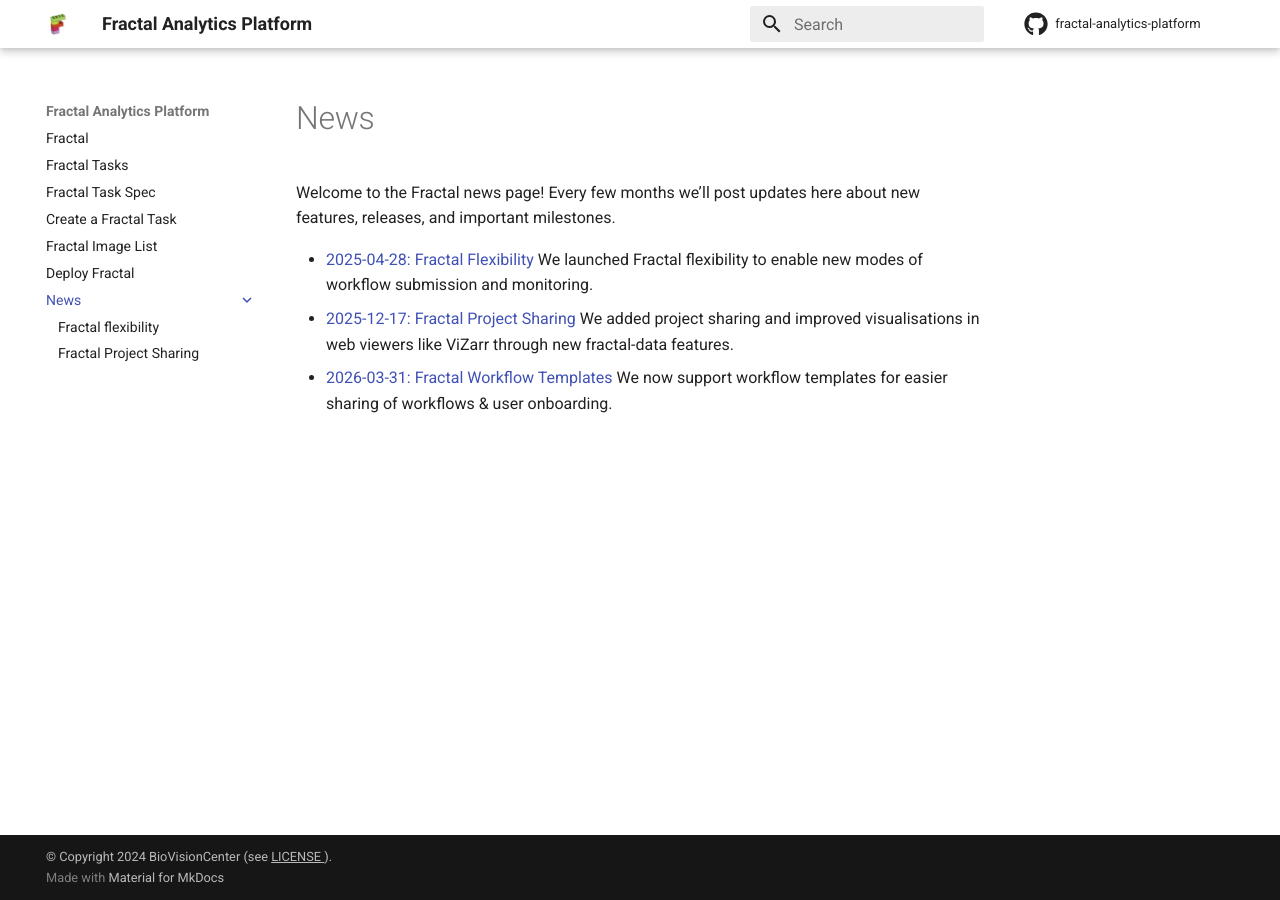
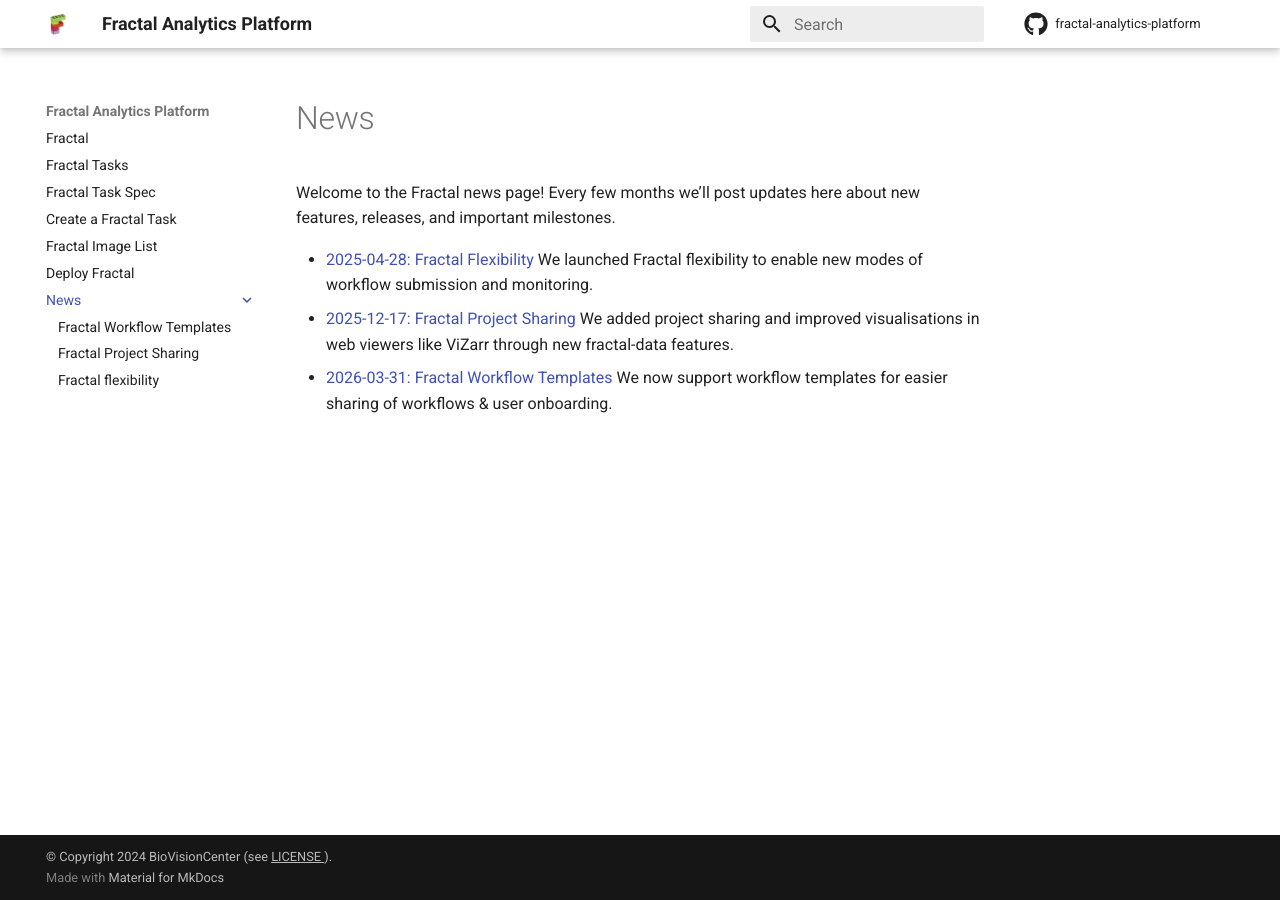
Before and after one commit to fractal-analytics-platform/fractal-analytics-platform.github.io, an MkDocs documentation site: the page built from docs/news/index.md, in a window 1280 px wide. Built offline with MkDocs 1.6.1 and Material for MkDocs 9.7.7, drawn with Linux system fonts in a browser that asks for light colours.

Commit message:
add table-of-contents entry

```diff
--- a/mkdocs.yml
+++ b/mkdocs.yml
@@ -50,8 +50,9 @@ nav:
   - Deploy Fractal: run_fractal.md
   - News:
       - news/index.md
+      - news/2026-03-31-fractal-workflow-templates.md
+      - news/2025-12-17-fractal-project-sharing.md
       - news/2025-04-28-fractal-flexibility.md
-      - news/2025-12-17-fractal-project-sharing.md
 
 
 # Include some page, without including them in the ToC
```
